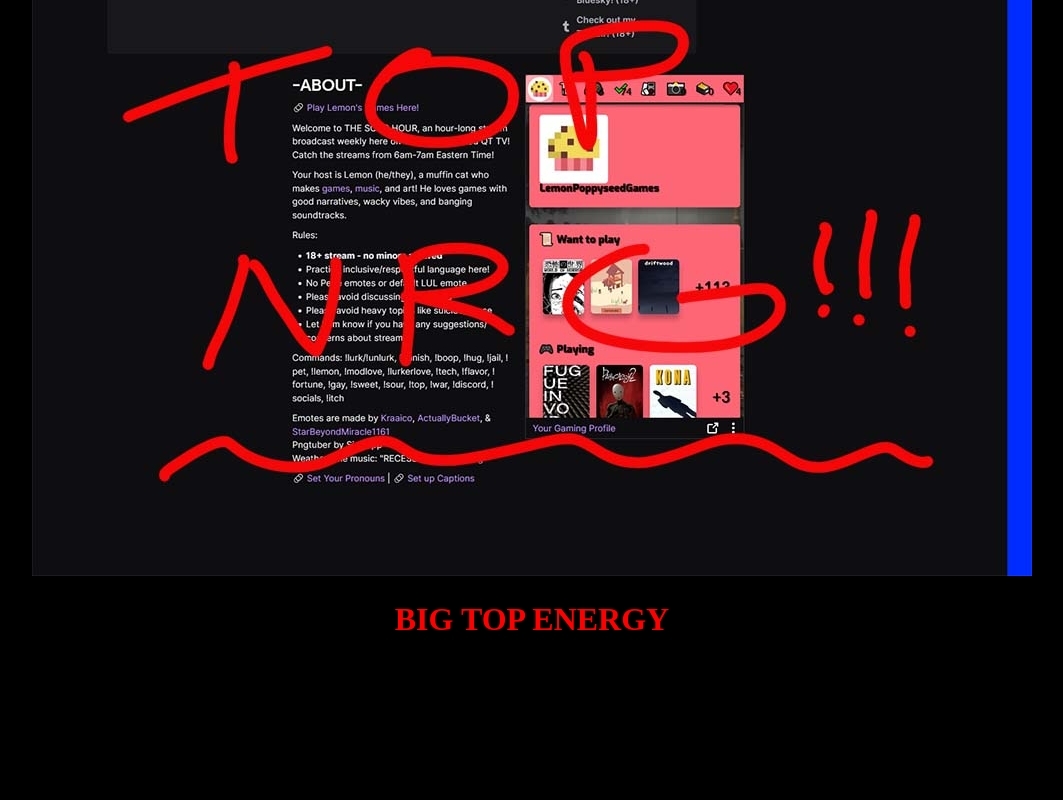
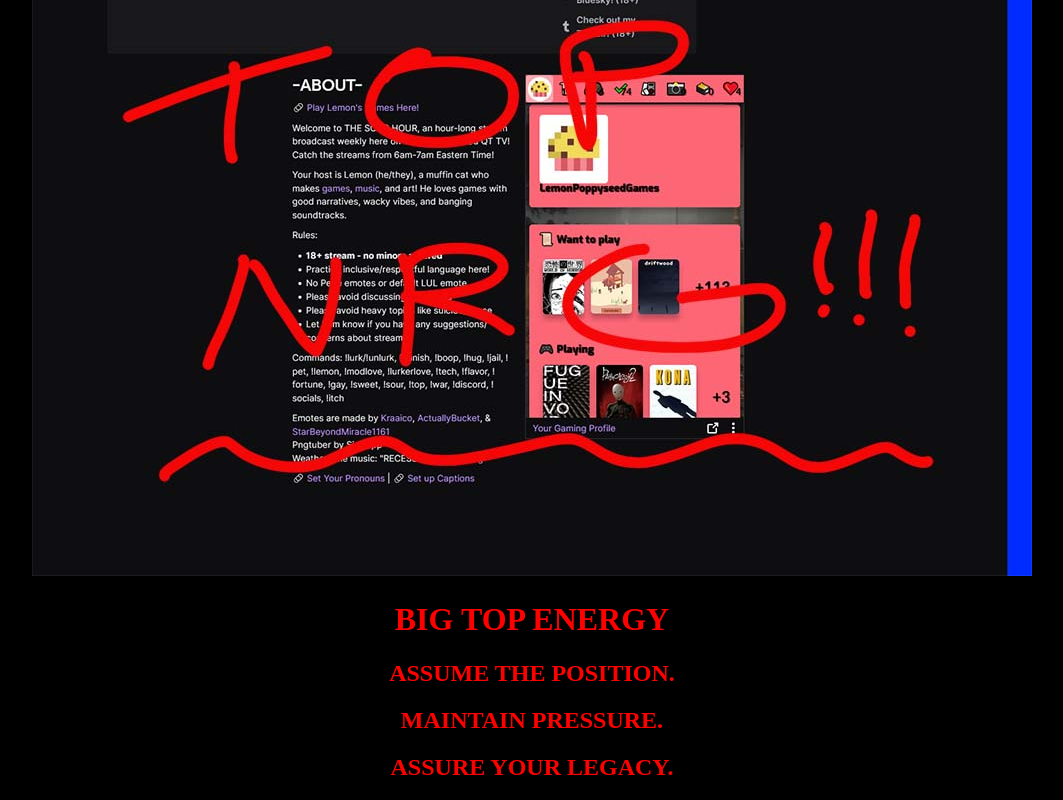
Before and after one commit to QuestionableDeer/questionabledeer.github.io, a plain HTML site: page index.html in a window 1280 px wide. Shown: the part 353-1153 px from the top of the page, without its empty margins (108-1171 px from the left). Before the commit the page ends 1013 px from the top, so only its background shows below. Drawn offline with Linux system fonts and the light colour scheme.

Commit message:
add lemon dream text

```diff
--- a/index.html
+++ b/index.html
@@ -9,7 +9,11 @@
 
     <img src="lemon_energy.jpg" alt="Lemon's big top nrg">
 
-    <h1>BIG TOP ENERGY</h1></div>
+    <h1>BIG TOP ENERGY</h1>
+
+    <h2>ASSUME THE POSITION.</h2>
+    <h2>MAINTAIN PRESSURE.</h2>
+    <h2>ASSURE YOUR LEGACY.</h2></div>
 
   </body>
 </html>
```
